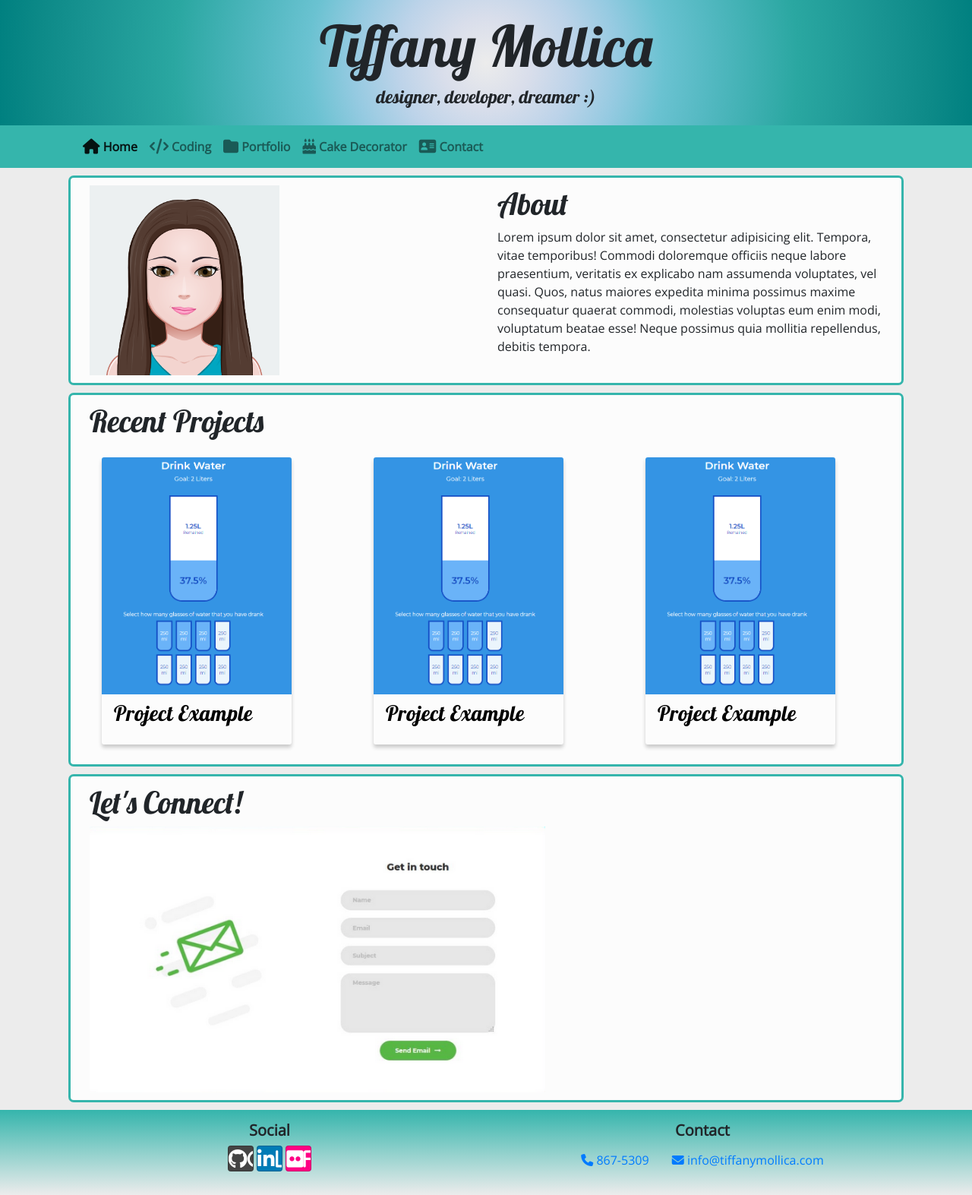
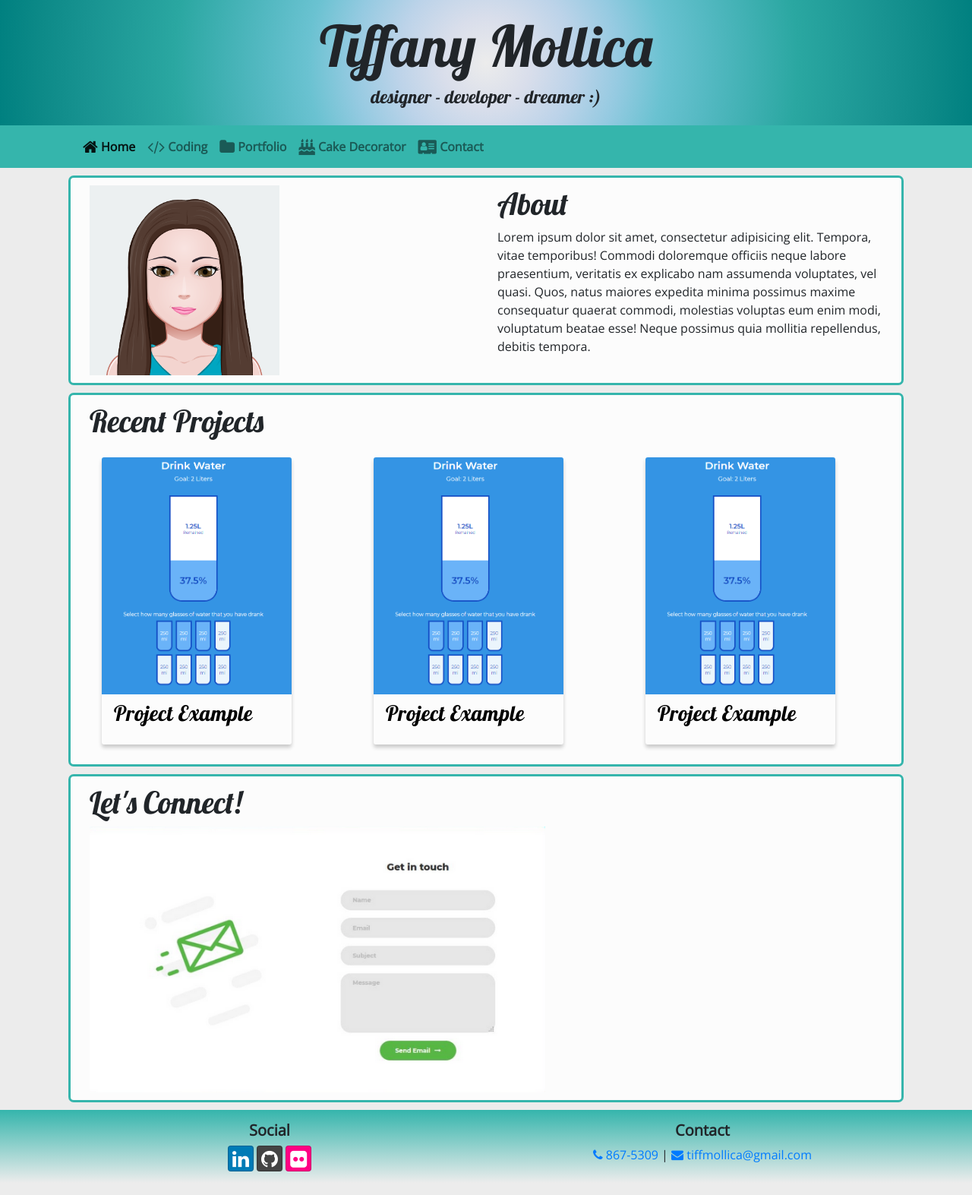
Before and after one commit to tiffany-m/Portfolio_Page_2.0, a website: page index.html in a window 1280 px wide. Shown: the whole page at 76% size. Drawn offline with nearby package versions, Linux system fonts and the light colour scheme.

Commit message:
updated header and footer

```diff
--- a/index.html
+++ b/index.html
@@ -24,7 +24,7 @@
             <div class="row">
                 <div class="col">
                     <h1>Tiffany Mollica</h1>
-                    <h4>designer, developer, dreamer :)</h4> <!-- alt blood type: B positive :) -->
+                    <h4>designer - developer - dreamer :)</h4> <!-- alt blood type: B positive :) -->
                 </div>
             </div>
         </div>
@@ -39,10 +39,10 @@
             <div class="collapse navbar-collapse" id="bakeryNavbar">
                 <ul class="navbar-nav">
                     <li class="nav-item active"><a class="nav-link" href="#"><i class="fa fa-home fa-lg"></i> Home</a></li>
-                    <li class="nav-item"><a class="nav-link" href=""><i class="fa fa-code fa-lg"></i> Coding</a></li>
-                    <li class="nav-item"><a class="nav-link" href=""><i class="fa fa-folder fa-lg"></i> Portfolio</a></li>
-                    <li class="nav-item"><a class="nav-link" href=""><i class="fa fa-birthday-cake fa-lg"></i> Cake Decorator</a></li>
-                    <li class="nav-item"><a class="nav-link" href=""><i class="fa fa-address-card fa-lg"></i> Contact</a></li>
+                    <li class="nav-item"><a class="nav-link" href="coding.html"><i class="fa fa-code fa-lg"></i> Coding</a></li>
+                    <li class="nav-item"><a class="nav-link" href="portfolio.html"><i class="fa fa-folder fa-lg"></i> Portfolio</a></li>
+                    <li class="nav-item"><a class="nav-link" href="cake.html"><i class="fa fa-birthday-cake fa-lg"></i> Cake Decorator</a></li>
+                    <li class="nav-item"><a class="nav-link" href="contact.html"><i class="fa fa-address-card fa-lg"></i> Contact</a></li>
                 </ul>
             </div>
         </div>
@@ -116,16 +116,16 @@
 <footer class="site-footer">
     <div class="container">
         <div class="row">
-            <div class="col-sm mb-3 text-center">
+            <div class="col-sm text-center">
                 <h5><strong>Social</strong></h5>
-                <a class="btn btn-social-icon btn-github" href="#"><i class="fa fa-github">Github</i></a>
-                <a class="btn btn-social-icon btn-linkedin" href="#"><i class="fa fa-linkedin">LinkedIn</i></a>
-                <a class="btn btn-social-icon btn-flickr" href="#"><i class="fa fa-flickr">Flickr</i></a>
+                <a href="https://linkedin.com/in/tiffany-mollica" class="btn btn-social-icon btn-linkedin"><span class="fa fa-linkedin"></span></a>
+                <a href="https://github.com/tiffany-m" class="btn btn-social-icon btn-github"><span class="fa fa-github"></span></a>
+                <a href="https://flickr.com/edible_delights" class="btn btn-social-icon btn-flickr"><span class="fa fa-flickr"></span></a>
             </div>
             <div class="col-sm text-center">
                 <h5><strong>Contact</strong></h5>
-                <a role="button" class="btn btn-link" href="tel:+8675309"><i class="fa fa-phone"></i> 867-5309</a>
-                <a role="button" class="btn btn-link" href="mailto:info@edibledelights.com"><i class="fa fa-envelope"></i> info@tiffanymollica.com</a>
+                <a role="button" href="tel:+8675309"><i class="fa fa-phone"></i> 867-5309</a> |
+                <a role="button" href="mailto:info@edibledelights.com"><i class="fa fa-envelope"></i> tiffmollica@gmail.com</a>
             </div>
         </div>
     </div>
--- a/package.json
+++ b/package.json
@@ -16,6 +16,7 @@
   "dependencies": {
     "bootstrap": "^4.6.0",
     "bootstrap-social": "^5.1.1",
+    "font-awesome": "^4.7.0",
     "jquery": "^3.6.0",
     "popper.js": "^1.16.1"
   }
```
